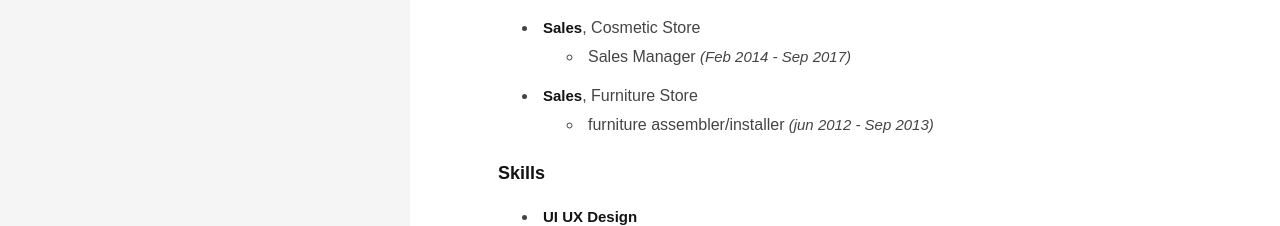
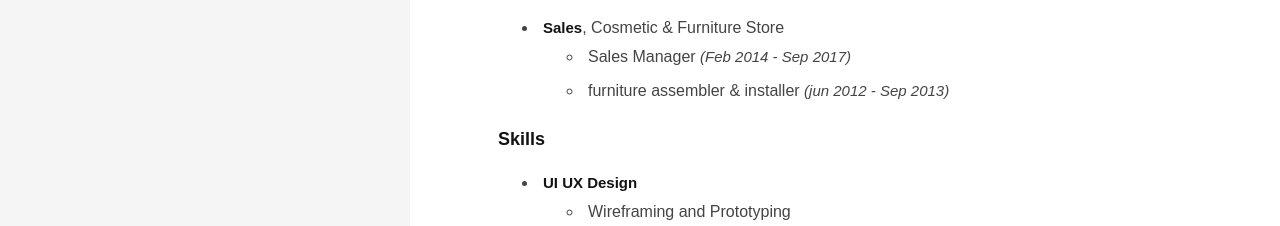
Before and after one commit to SmailSelmi/SmailSelmi.GitHub.io, a plain HTML site: page index.html in a window 1280 px wide. Shown: the part 487-713 px from the top of the page. Drawn offline with Linux system fonts and the light colour scheme.

Commit message:
Add files via upload

```diff
--- a/index.html
+++ b/index.html
@@ -44,13 +44,10 @@
                             <li> Secretary <span>(Sep 2018 - Aug 2019)</span></li>
                         </ul>
                     </li>
-                    <li> <span class="sub">Sales</span>, Cosmetic Store
+                    <li> <span class="sub">Sales</span>, Cosmetic &  Furniture Store
                         <ul class = "ed">
                          <li>Sales Manager <span>(Feb 2014 - Sep 2017)</span></li>
-                        </ul>
-                     </li> <li> <span class="sub">Sales</span>, Furniture Store
-                        <ul class = "ed">
-                         <li>furniture assembler/installer<span> (jun 2012 - Sep 2013)</span></li>
+                         <li>furniture assembler & installer <span>(jun 2012 - Sep 2013)</span> </li>
                         </ul>
                      </li>
                 </ul>
```
